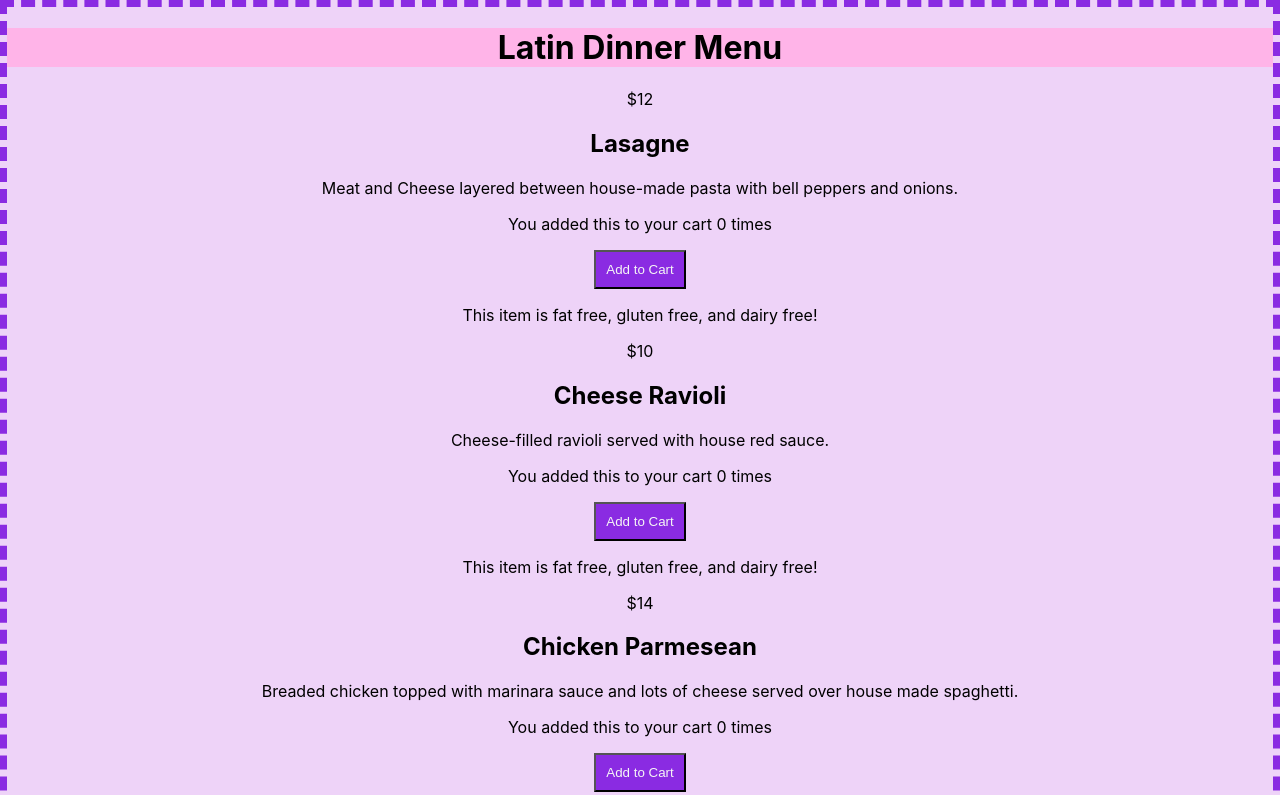
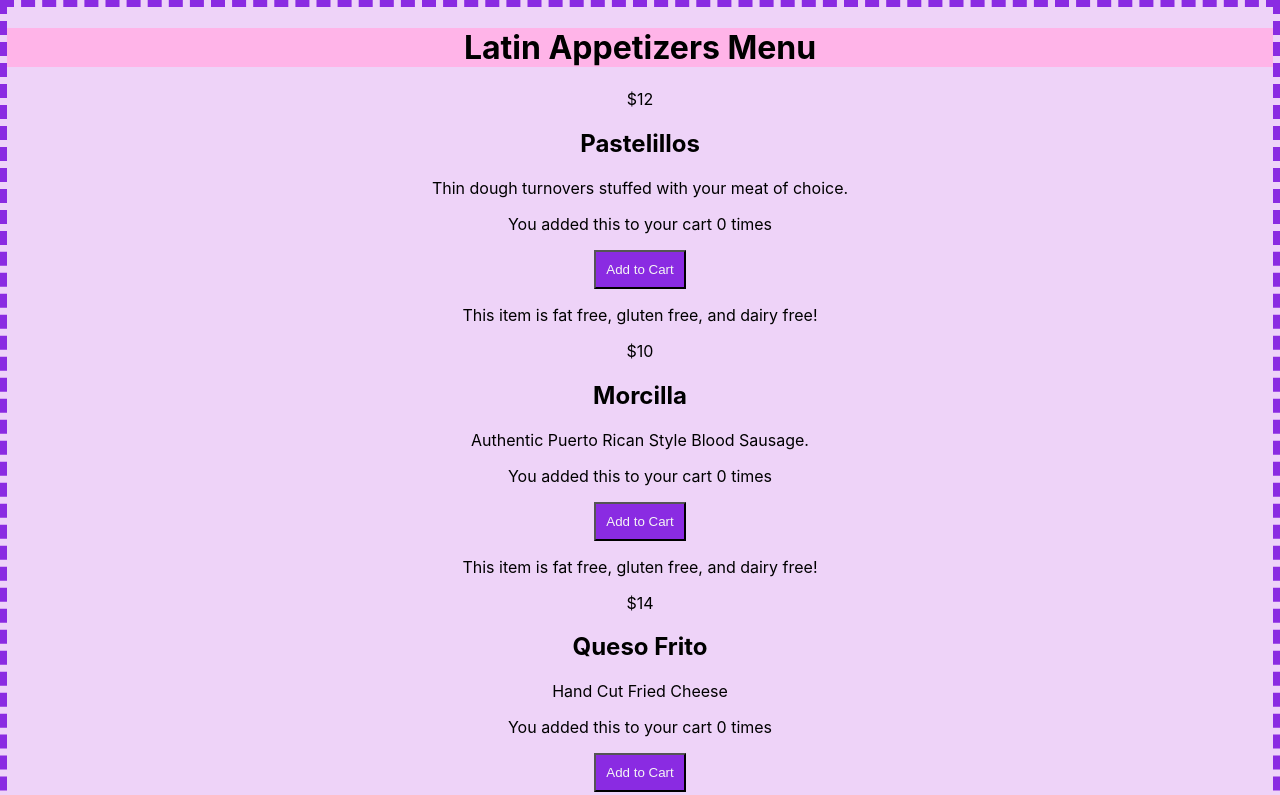
Before and after one commit to Karynes16/Portfolio1, a React (Create React App) app: page / in a window 1280 px wide. Shown: the top 795 px of the page. Built offline with nearby package versions, Linux system fonts and the light colour scheme.

Commit message:
March 22, 2022 3:43 PM

```diff
--- a/src/App.js
+++ b/src/App.js
@@ -12,25 +12,25 @@ function App() {
     let menuData = [
       {
      // <Menu
-      menuName:"Latin Dinner",
+      menuName:"Latin Appetizers",
       menuItems: [
       {
         itemId:1,
         itemPrice: "$12",
-        itemName: "Lasagne",
-        itemDescription: "Meat and Cheese layered between house-made pasta with bell peppers and onions.",
+        itemName: "Pastelillos",
+        itemDescription: "Thin dough turnovers stuffed with your meat of choice.",
       },
       {
         itemId:2,
         itemPrice: "$10",
-        itemName: "Cheese Ravioli",
-        itemDescription: "Cheese-filled ravioli served with house red sauce.",
+        itemName: "Morcilla",
+        itemDescription: "Authentic Puerto Rican Style Blood Sausage.",
       },
       {
         itemId:3,
         itemPrice: "$14",
-        itemName: "Chicken Parmesean",
-        itemDescription: "Breaded chicken topped with marinara sauce and lots of cheese served over house made spaghetti.",
+        itemName: "Queso Frito",
+        itemDescription: "Hand Cut Fried Cheese",
       }
     ]
   },
```
